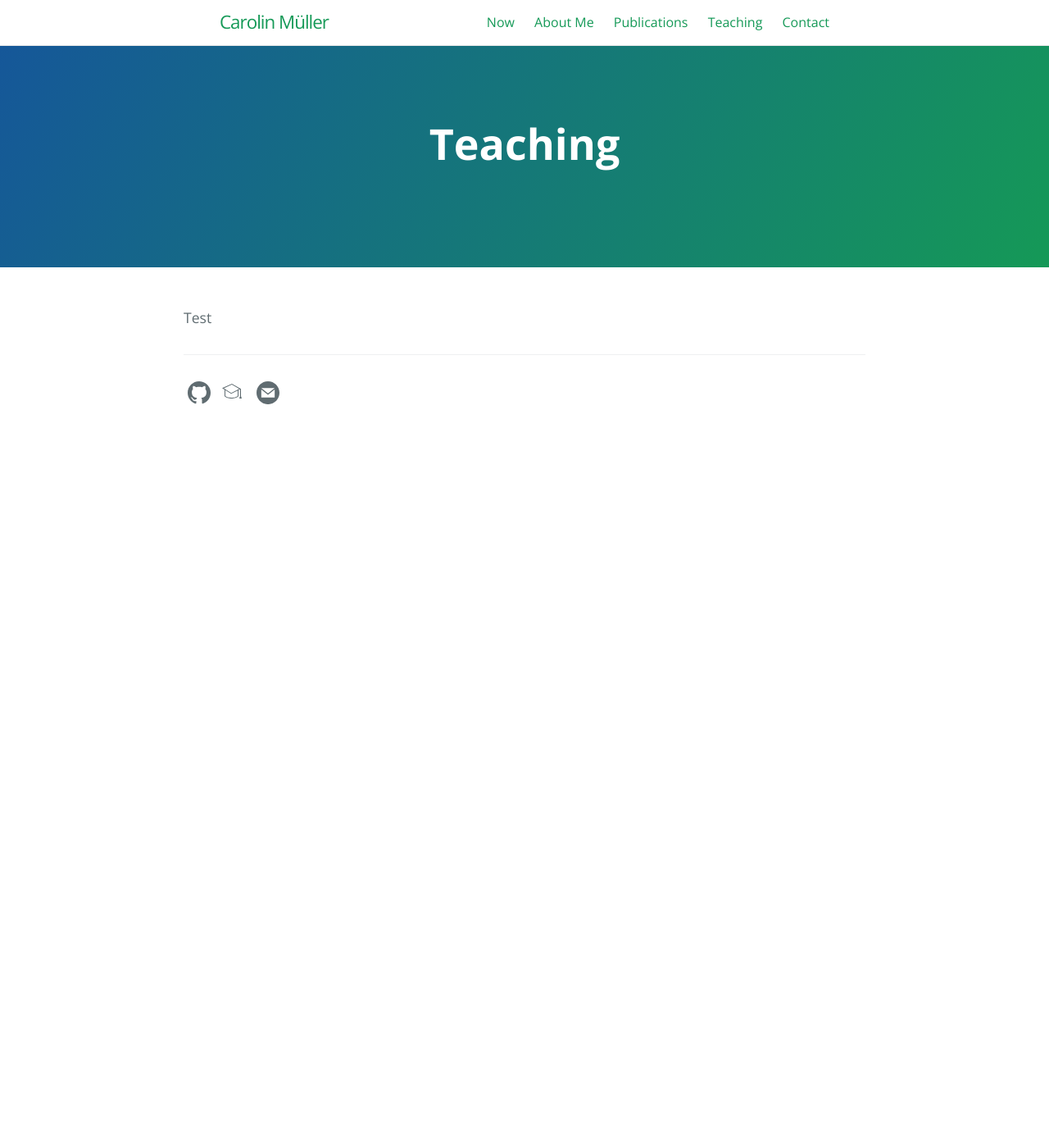
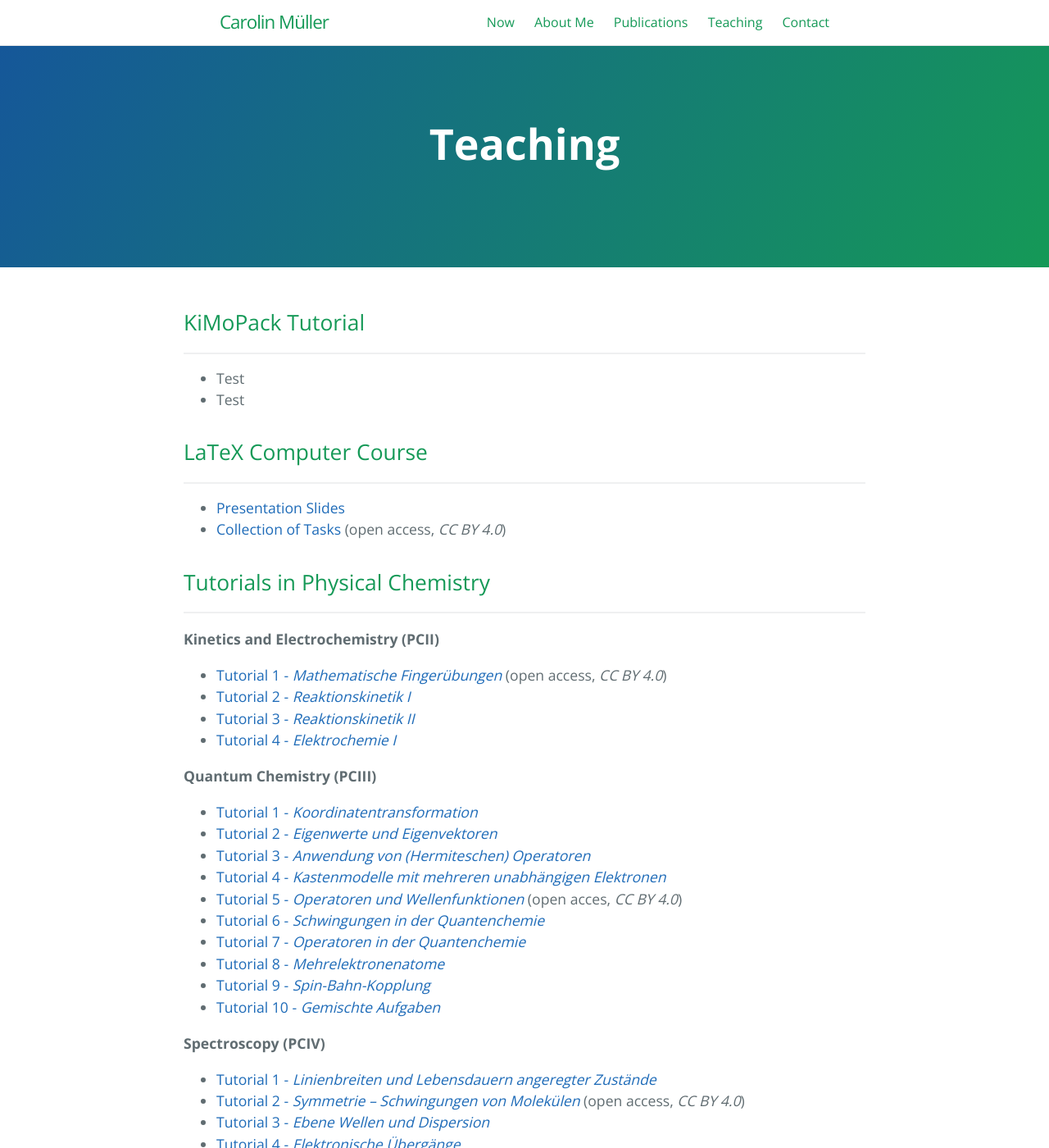
Before and after one commit to carolin-m/carolin-m.github.io, a Jekyll site: the page built from teaching.md, in a window 1280 px wide and 1400 px high. Shown: the whole window at 82% size. Built offline with Jekyll 4.4.1, drawn with Linux system fonts in a browser that asks for light colours.

Commit message:
Update teaching.md

```diff
--- a/teaching.md
+++ b/teaching.md
@@ -6,4 +6,48 @@
 order: 1
 ---
 
-Test
+## KiMoPack Tutorial <br>
+________________
+
+- Test
+- Test
+
+## LaTeX Computer Course <br>
+________________
+
+- [Presentation Slides](./docs/LaTeX/Latex_Kurs_Folien_pw.pdf)
+- [Collection of Tasks](./docs/LaTeX/LaTeX_Kurs_Aufgaben.pdf) (open access, *CC BY 4.0*)
+
+## Tutorials in Physical Chemistry <br>
+________________
+
+**Kinetics and Electrochemistry (PCII)**
+
+- [Tutorial 1 - *Mathematische Fingerübungen*](./docs/Tutorium/T_PCII_1.pdf) (open access, *CC BY 4.0*)
+- [Tutorial 2 - *Reaktionskinetik I*](./docs/Tutorium/T_PCII_2_pw.pdf)
+- [Tutorial 3 - *Reaktionskinetik II*](./docs/Tutorium/T_PCII_3_pw.pdf)
+- [Tutorial 4 - *Elektrochemie I*](./docs/Tutorium/T_PCII_4_pw.pdf)
+
+**Quantum Chemistry (PCIII)**
+
+- [Tutorial 1 - *Koordinatentransformation*](./docs/Tutorium/T_PCIII_1_pw.pdf)
+- [Tutorial 2 - *Eigenwerte und Eigenvektoren*](./docs/Tutorium/T_PCIII_2_pw.pdf)
+- [Tutorial 3 - *Anwendung von (Hermiteschen) Operatoren*](./docs/Tutorium/T_PCIII_3_pw.pdf)
+- [Tutorial 4 - *Kastenmodelle mit mehreren unabhängigen Elektronen*](./docs/Tutorium/T_PCIII_4_pw.pdf)
+- [Tutorial 5 - *Operatoren und Wellenfunktionen*](./docs/Tutorium/T_PCIII_5.pdf) (open acces, *CC BY 4.0*)
+- [Tutorial 6 - *Schwingungen in der Quantenchemie*](./docs/Tutorium/T_PCIII_6_pw.pdf)
+- [Tutorial 7 - *Operatoren in der Quantenchemie*](./docs/Tutorium/T_PCIII_7_pw.pdf)
+- [Tutorial 8 - *Mehrelektronenatome*](./docs/Tutorium/T_PCIII_8_pw.pdf)
+- [Tutorial 9 - *Spin-Bahn-Kopplung*](./docs/Tutorium/T_PCIII_9_pw.pdf)
+- [Tutorial 10 - *Gemischte Aufgaben*](./docs/Tutorium/T_PCIII_10_pw.pdf)
+
+**Spectroscopy (PCIV)**
+
+- [Tutorial 1 - *Linienbreiten und Lebensdauern angeregter Zustände*](./docs/Tutorium/T_PCIV_1_pw.pdf)
+- [Tutorial 2 - *Symmetrie – Schwingungen von Molekülen*](./docs/Tutorium/T_PCIV_2.pdf) (open access, *CC BY 4.0*)
+- [Tutorial 3 - *Ebene Wellen und Dispersion*](./docs/Tutorium/T_PCIV_3_pw.pdf)
+- [Tutorial 4 - *Elektronische Übergänge*](./docs/Tutorium/T_PCIV_4_pw.pdf)
+
+___________
+
+[Back]({{ '/' | absolute_url }})
```
